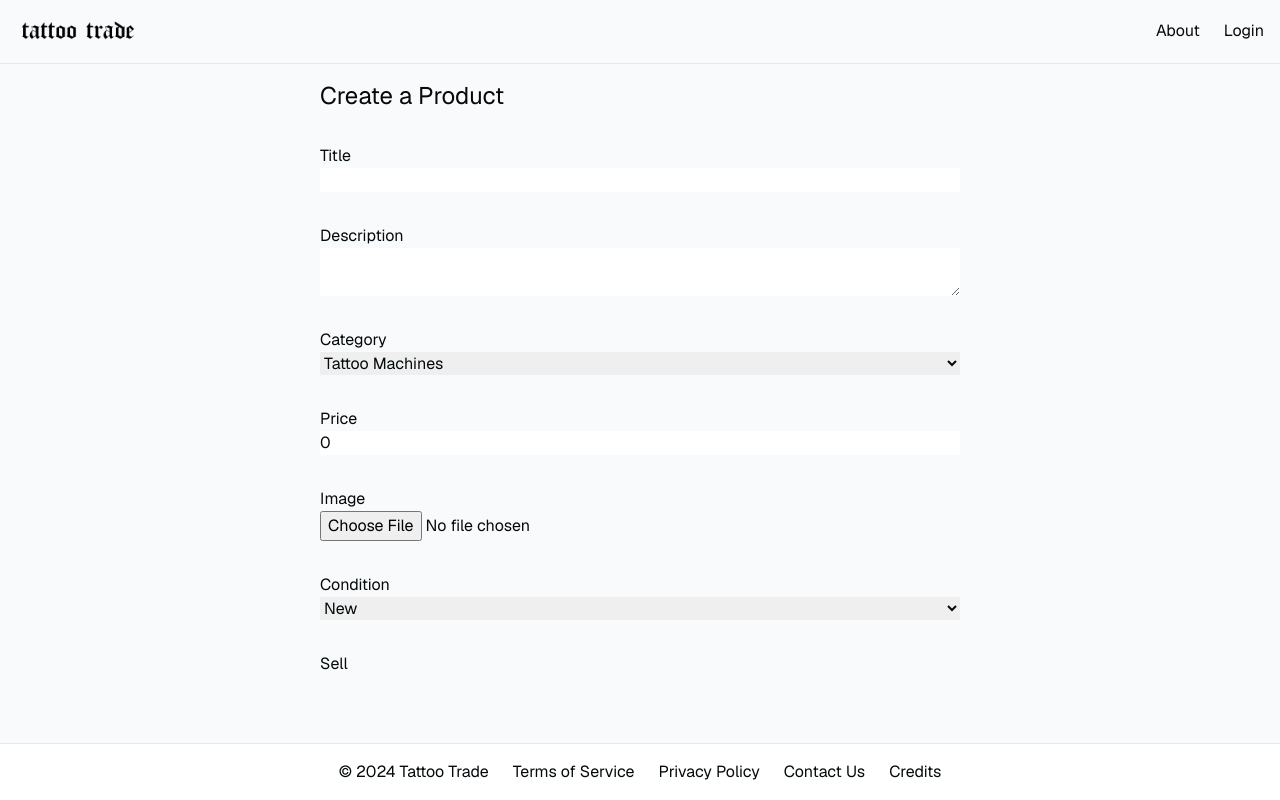
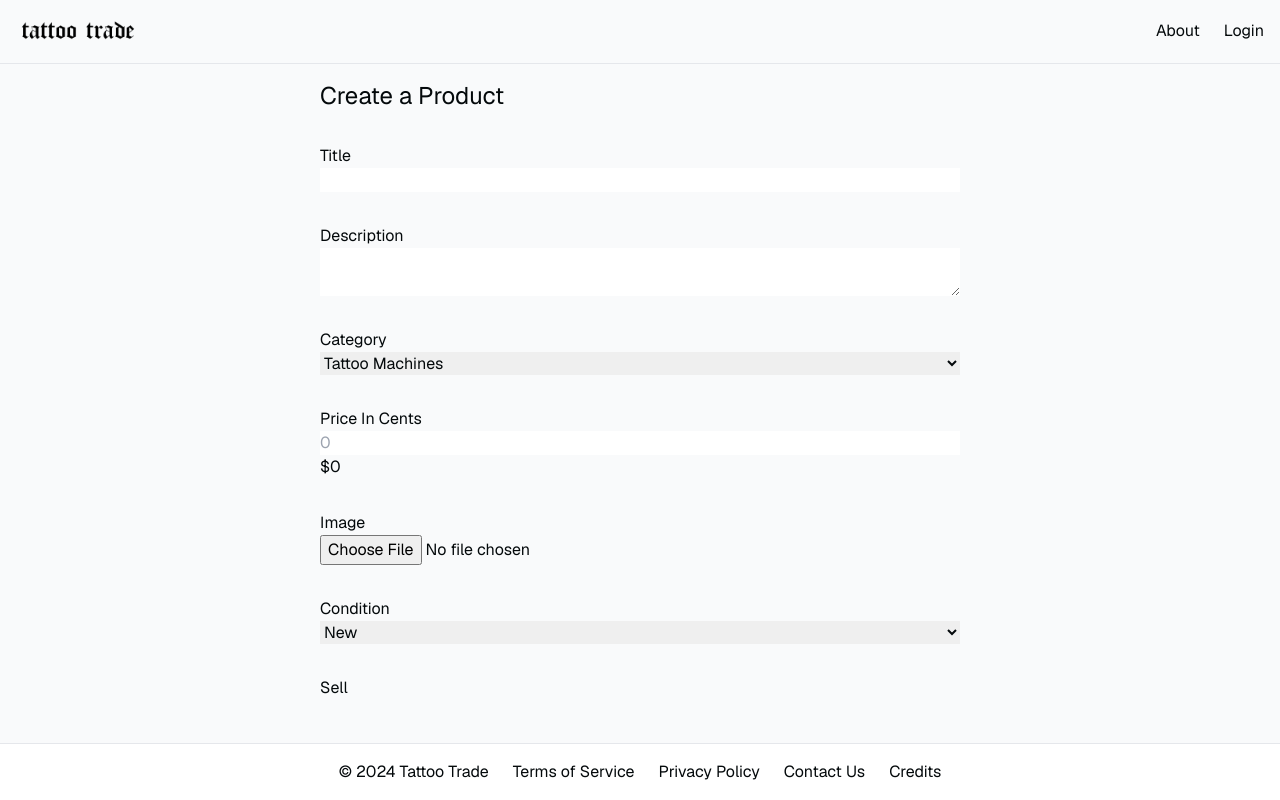
Before and after one commit to atticusliu/tatoo-trade, a Next.js app: page /products/create in a window 1280 px wide. Built offline with nearby package versions, Linux system fonts and the light colour scheme; no server answers.

Commit message:
create product page refactor wip

```diff
--- a/app/(shop)/products/create/page.tsx
+++ b/app/(shop)/products/create/page.tsx
@@ -2,12 +2,14 @@
 
 import { useState, ChangeEvent, FormEvent } from "react";
 import CreateProductButton from "@/components/CreateProductButton";
+import { formatCurrency } from "@/lib/formatters";
 
+/*
 interface ProductData {
   title: string;
   description: string;
   category: string;
-  price: number;
+  priceInCents: number;
   image: File | null;
   condition: string;
   status: string;
@@ -18,18 +20,23 @@ interface ProductData {
   sold_at?: string;
   updated_at?: string;
 }
+*/
 
 export default function CreateProduct() {
+  const [priceInCents, setPriceInCents] = useState<number>();
+
+  /*
   const [productFormData, setProductFormData] = useState<ProductData>({
     title: "",
     description: "",
     category: "",
-    price: 0.00,
+    priceInCents: 0,
     image: null,
     condition: "",
     status: "",
     created_at: new Date().toISOString(),
   });
+
 
   const handleChange = (e: ChangeEvent<HTMLInputElement | HTMLTextAreaElement | HTMLSelectElement
     >) => {
@@ -67,17 +74,16 @@ export default function CreateProduct() {
       return false;
     }
 
-    if (productFormData.price === 0.00) {
+    if (productFormData.priceInCents === 0) {
       console.error("Price is required");
       return false;
     }
 
-    /* handle images later
+    // handle images later
     if (productFormData.image === null) {
       console.error("Image is required");
       return false;
     }
-    */
 
     if (productFormData.condition === "") {
       console.error("Condition is required");
@@ -98,7 +104,7 @@ export default function CreateProduct() {
     productData.append("title", productFormData.title);
     productData.append("description", productFormData.description);
     productData.append("category", productFormData.category);
-    productData.append("price", productFormData.price.toString());
+    productData.append("price", productFormData.priceInCents.toString());
     productData.append("image", productFormData.image as Blob);
     productData.append("condition", productFormData.condition);
     productData.append("status", productFormData.status);
@@ -119,7 +125,86 @@ export default function CreateProduct() {
       console.error("An error occurred:", error);
     }
   }
+  */
 
+  return (
+    <div className="container mx-auto w-1/2">
+      <h1 className="text-2xl pb-8">Create a Product</h1>
+
+      <form className="flex flex-col mx-auto">
+        <div className="flex flex-col pb-8">
+          <label htmlFor="title">Title</label>
+          <input
+            type="text"
+            id="title"
+            required
+          />
+        </div>
+
+        <div className="flex flex-col pb-8">
+          <label htmlFor="description">Description</label>
+          <textarea
+            id="description"
+          >
+          </textarea>
+        </div>
+
+        <div className="flex flex-col pb-8">
+          <label htmlFor="category">Category</label>
+          <select
+            id="category"
+            required
+          >
+            <option value="tattoo_machines">Tattoo Machines</option>
+            <option value="flash_material">Flash Material</option>
+            <option value="books">Books</option>
+            <option value="inks">Inks</option>
+            <option value="other">Other</option>
+          </select>
+        </div>
+
+        <div className="flex flex-col pb-8">
+          <label htmlFor="priceInCents">Price In Cents</label>
+          <input
+            type="number"
+            id="priceInCents"
+            onChange={e => setPriceInCents(Number(e.target.value) || undefined)}
+            placeholder="0"
+            required
+          />
+          <div className="text-muted-foreground">
+            {formatCurrency((priceInCents || 0) / 100)}
+          </div>
+        </div>
+
+        <div className="flex flex-col pb-8">
+          <label htmlFor="image">Image</label>
+          <input
+            type="file"
+            id="image"
+            required
+          />
+        </div>
+
+        <div className="flex flex-col pb-8">
+          <label htmlFor="condition">Condition</label>
+          <select
+            id="condition"
+            required
+          >
+            <option value="new">New</option>
+            <option value="like_new">Used - Like New</option>
+            <option value="good">Used - Good</option>
+            <option value="fair">Used - Fair</option>
+          </select>
+        </div>
+      </form>
+
+      <CreateProductButton />
+    </div>
+  );
+
+  /*
   return (
     <div className="container mx-auto w-1/2">
       <h1 className="text-2xl pb-8">Create a Product</h1>
@@ -162,15 +247,19 @@ export default function CreateProduct() {
         </div>
 
         <div className="flex flex-col pb-8">
-          <label htmlFor="price">Price</label>
+          <label htmlFor="priceInCents">Price In Cents</label>
           <input
-            type="currency"
-            id="price"
-            value={productFormData.price}
-            onChange={handleChange}
-            placeholder="0.00"
+            type="number"
+            id="priceInCents"
+            // value={productFormData.priceInCents}
+            value={priceInCents}
+            onChange={e => setPriceInCents(Number(e.target.value) || undefined)}
+            placeholder="0"
             required
           />
+          <div className="text-muted-foreground">
+            {formatCurrency((priceInCents || 0) / 100)}
+          </div>
         </div>
 
         <div className="flex flex-col pb-8">
@@ -202,4 +291,5 @@ export default function CreateProduct() {
       <CreateProductButton />
     </div>
   );
+  */
 }
--- /dev/null
+++ b/lib/formatters.ts
@@ -0,0 +1,15 @@
+const CURRENCY_FORMATTER = new Intl.NumberFormat("en-US", {
+  currency: "USD",
+  style: "currency",
+  minimumFractionDigits: 0,
+})
+
+export function formatCurrency(amount: number) {
+  return CURRENCY_FORMATTER.format(amount)
+}
+
+const NUMBER_FORMATTER = new Intl.NumberFormat("en-US")
+
+export function formatNumber(number: number) {
+  return NUMBER_FORMATTER.format(number)
+}
```
